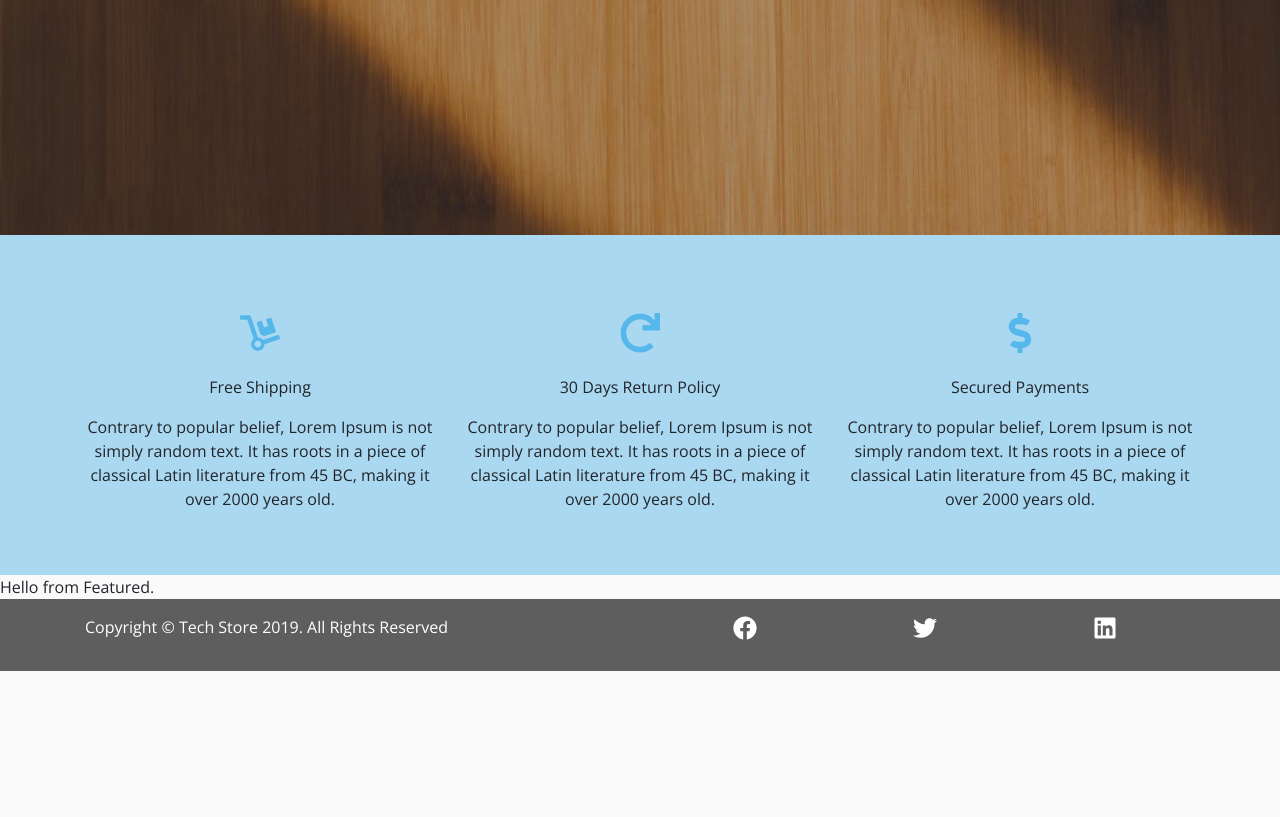
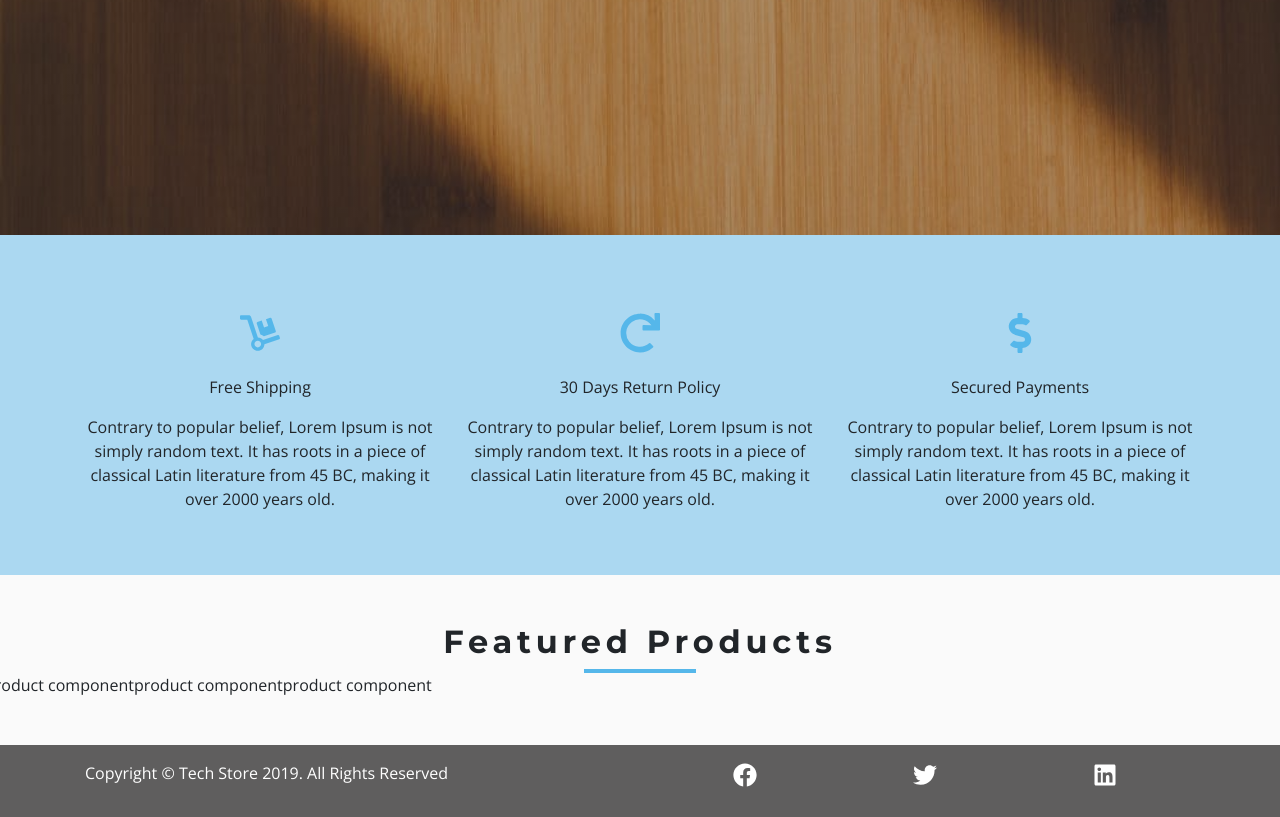
Before and after one commit to haveeru/react-tech-store, a React (Create React App) app: page / in a window 1280 px wide. Shown: the part 626-1443 px from the top of the page. Before the commit the page ends 1297 px from the top, so only its background shows below. Built offline with nearby package versions, Linux system fonts and the light colour scheme.

Commit message:
featured products

```diff
--- a/src/components/HomePage/Featured.js
+++ b/src/components/HomePage/Featured.js
@@ -1,10 +1,26 @@
 import React from 'react';
+import Product from '../Product';
+import Title from '../Title';
+import {Link} from 'react-router-dom';
+import {ProductConsumer} from '../../context';
 
 const Featured = () => {
     return (
-        <div>
-            Hello from Featured.
-        </div>
+        <section className="py-5">
+           <div className="container">
+                <Title title="featured products" center="true" />
+           </div>
+           <div className="row">
+                <ProductConsumer>
+                    {value=>{
+                        const {featuredProducts} = value;
+                        return featuredProducts.map(product => (
+                            <Product key={product.id} product={product}></Product>
+                        ));
+                    }}
+                </ProductConsumer>
+           </div>
+        </section>
     );
 };
 
--- /dev/null
+++ b/src/components/Product.js
@@ -0,0 +1,11 @@
+import React from 'react';
+
+const Product = () => {
+    return (
+        <div>
+            product component
+        </div>
+    );
+};
+
+export default Product;
```
